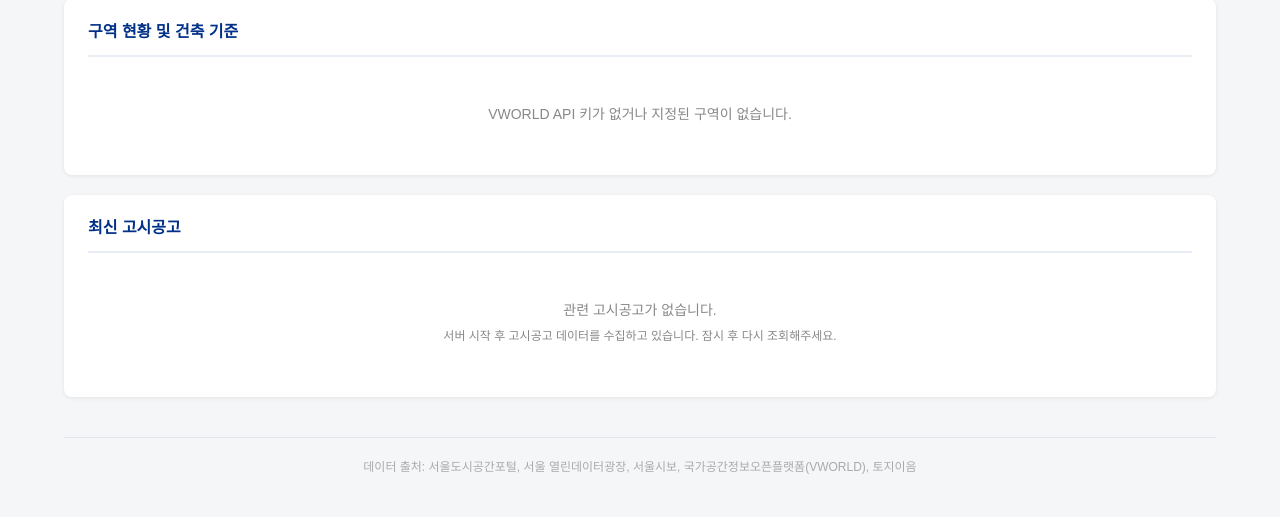
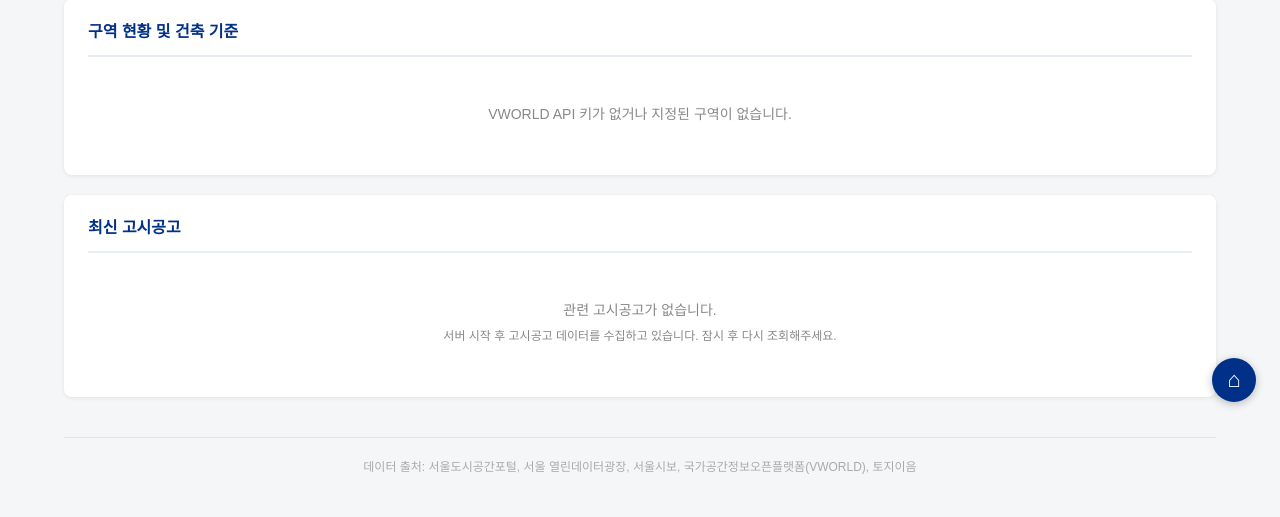
Before and after one commit to bottonkim/dup-monitoring, a FastAPI app: template frontend/templates/result.html in a window 1280 px wide. Shown: the part 374-891 px from the top of the page. Run offline with FastAPI, Linux system fonts and the light colour scheme; the template is opened without the code that fills it, so the values that code supplies are empty.

Commit message:
플로팅 홈 버튼 추가: 스크롤 따라 우하단 고정
Co-Authored-By: Claude Opus 4.6 <noreply@anthropic.com>

```diff
--- a/frontend/static/style.css
+++ b/frontend/static/style.css
@@ -51,6 +51,15 @@ a:hover { text-decoration: underline; }
 .btn-home:hover { background: rgba(255,255,255,0.3); text-decoration: none; color: white; }
 .home-link { color: white; }
 .home-link:hover { text-decoration: none; opacity: 0.85; }
+.floating-home {
+  position: fixed; bottom: 24px; right: 24px; z-index: 1000;
+  width: 44px; height: 44px; border-radius: 50%;
+  background: #003087; color: #fff; font-size: 22px;
+  display: flex; align-items: center; justify-content: center;
+  text-decoration: none; box-shadow: 0 2px 8px rgba(0,0,0,0.25);
+  transition: background .15s;
+}
+.floating-home:hover { background: #002060; color: #fff; text-decoration: none; }
 
 /* ===== 검색 폼 ===== */
 .search-form { margin-bottom: 32px; }
--- a/frontend/templates/result.html
+++ b/frontend/templates/result.html
@@ -991,5 +991,6 @@
       <p>데이터 출처: 서울도시공간포털, 서울 열린데이터광장, 서울시보, 국가공간정보오픈플랫폼(VWORLD), 토지이음</p>
     </footer>
   </div>
+  <a href="/" class="floating-home" title="홈으로">&#8962;</a>
 </body>
 </html>
```
